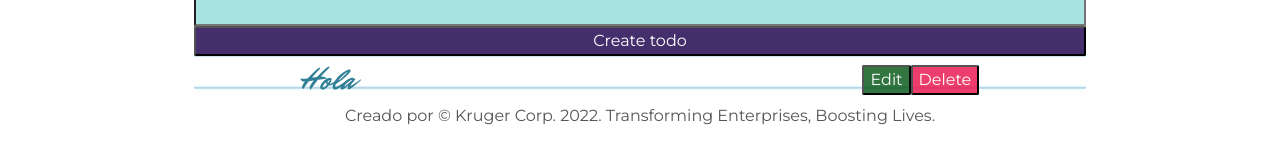
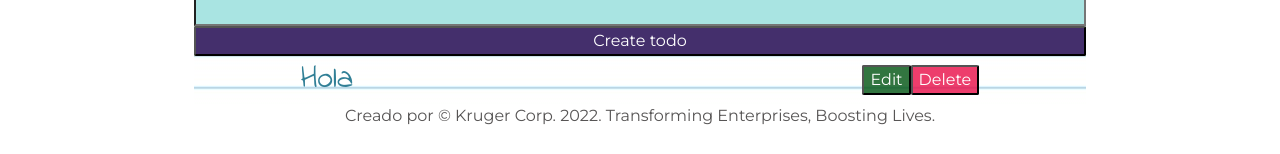
Before and after one commit to xander06/fiveproyects, a React (Create React App) app: page / in a window 1280 px wide. Both pictures are taken after a click on the input "Create todo". Shown: the part 444-598 px from the top of the page. Built offline with nearby package versions, Linux system fonts and the light colour scheme.

Commit message:
font cambio

```diff
--- a/src/App.css
+++ b/src/App.css
@@ -1,7 +1,7 @@
 @import url('https://fonts.googleapis.com/css2?family=Montserrat&display=swap');
 @import url('https://fonts.googleapis.com/css2?family=Comfortaa&family=Montserrat:wght@100&display=swap');
 @import url('https://fonts.googleapis.com/css2?family=Mr+Dafoe&display=swap');
-
+@import url('https://fonts.googleapis.com/css2?family=Indie+Flower&family=Mr+Dafoe&display=swap');
 body {
   font-family: 'Montserrat', sans-serif !important;
 }
@@ -223,7 +223,7 @@ body {
 }
 
 .tarea {
-  font-family: 'Mr Dafoe', cursive;
+  font-family: 'Indie Flower', cursive;
   display: flex;
   flex: 1 1 0;
   color:#317f96;
```
